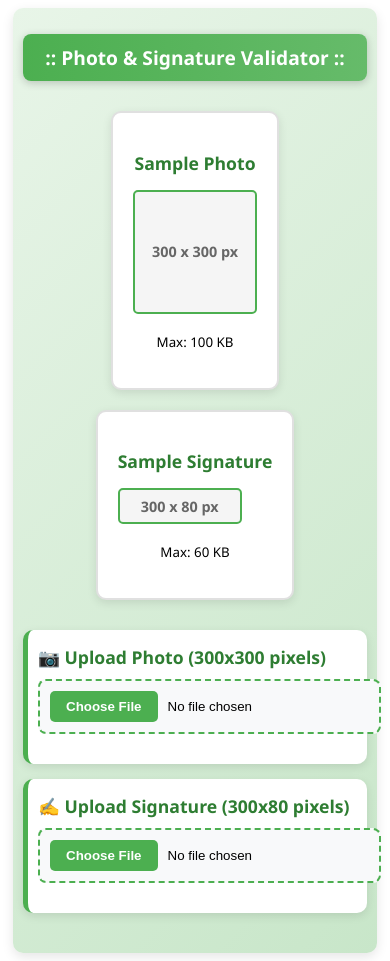
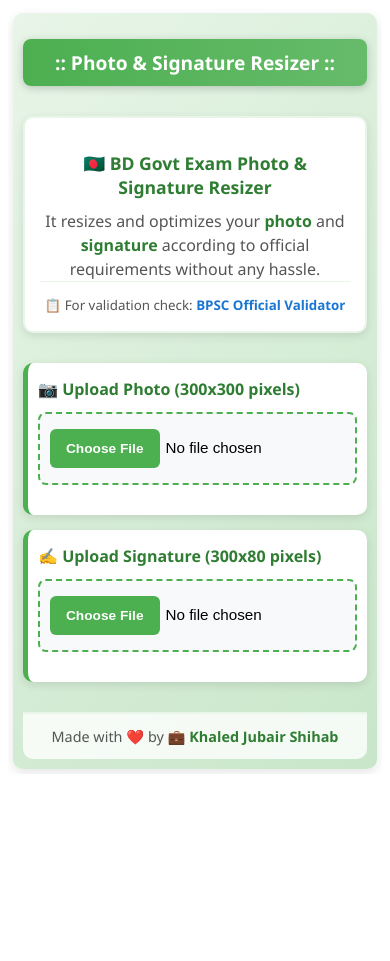
Before and after one commit to bymshihab/photo-signature-resizer, an Angular app: page / in a window 390 px wide. After the commit the page ends 844 px from the top, so only its background shows below. Built offline with nearby package versions, Linux system fonts and the light colour scheme.

Commit message:
feat: update README and HTML for Photo & Signature Resizer application

```diff
--- a/src/app/image-resizer/image-resizer.component.css
+++ b/src/app/image-resizer/image-resizer.component.css
@@ -1,3 +1,9 @@
+/* Global body styling to prevent unnecessary scrolling */
+:host {
+  display: block;
+  overflow-x: hidden;
+}
+
 /* Main container styling */
 .container {
   max-width: 1200px;
@@ -5,9 +11,9 @@
   padding: 20px;
   font-family: 'Segoe UI', Tahoma, Geneva, Verdana, sans-serif;
   background: linear-gradient(135deg, #e8f5e8 0%, #c8e6c9 100%);
-  min-height: 100vh;
   border-radius: 10px;
   box-shadow: 0 4px 12px rgba(0, 0, 0, 0.1);
+  overflow-x: hidden;
 }
 
 /* Header styling */
@@ -22,6 +28,54 @@ h2 {
   border-radius: 8px;
   box-shadow: 0 2px 8px rgba(0, 0, 0, 0.2);
   font-size: 1.4em;
+}
+
+/* Description section styling */
+.description-section {
+  text-align: center;
+  background: white;
+  padding: 20px;
+  margin: 20px 0;
+  border-radius: 10px;
+  box-shadow: 0 3px 10px rgba(0, 0, 0, 0.1);
+  border: 2px solid #e8f5e8;
+}
+
+.description-section h3 {
+  color: #2e7d32;
+  font-size: 1.3em;
+  margin-bottom: 10px;
+  font-weight: bold;
+}
+
+.description-section p {
+  color: #555;
+  font-size: 1.1em;
+  margin: 0;
+  line-height: 1.5;
+}
+
+.description-section strong {
+  color: #2e7d32;
+  font-weight: bold;
+}
+
+.validation-link {
+  margin-top: 15px;
+  padding-top: 10px;
+  border-top: 1px solid #e8f5e8;
+}
+
+.validation-link a {
+  color: #1976d2;
+  text-decoration: none;
+  font-weight: bold;
+  transition: all 0.3s ease;
+}
+
+.validation-link a:hover {
+  color: #0d47a1;
+  text-decoration: underline;
 }
 
 /* Upload container for side-by-side layout */
@@ -61,6 +115,8 @@ h2 {
   cursor: pointer;
   transition: all 0.3s ease;
   margin-bottom: 15px;
+  box-sizing: border-box;
+  font-size: 1em;
 }
 
 .file-input:hover {
@@ -77,6 +133,8 @@ h2 {
   cursor: pointer;
   margin-right: 10px;
   font-weight: bold;
+  font-size: 1em;
+  transition: all 0.3s ease;
 }
 
 .file-input::file-selector-button:hover {
@@ -156,50 +214,37 @@ h2 {
   transform: translateY(0);
 }
 
-/* Sample images container */
-.sample-container {
-  display: flex;
-  justify-content: center;
-  gap: 30px;
-  margin: 30px 0;
-  flex-wrap: wrap;
+/* Footer styling */
+.footer {
+  margin-top: 40px;
+  padding: 20px 0;
+  text-align: center;
+  border-top: 2px solid #e8f5e8;
+  background: rgba(255, 255, 255, 0.8);
+  border-radius: 0 0 10px 10px;
 }
 
-.sample-image {
-  text-align: center;
-  background: white;
-  padding: 20px;
-  border-radius: 10px;
-  box-shadow: 0 3px 10px rgba(0, 0, 0, 0.1);
-  border: 2px solid #e0e0e0;
+.footer-content p {
+  margin: 0;
+  color: #555;
+  font-size: 1em;
+  line-height: 1.5;
 }
 
-.sample-image h3 {
+.footer-content a {
   color: #2e7d32;
-  margin-bottom: 15px;
-  font-size: 1.1em;
+  text-decoration: none;
+  font-weight: bold;
+  transition: all 0.3s ease;
+  display: inline-flex;
+  align-items: center;
+  gap: 5px;
 }
 
-.sample-photo, .sample-signature {
-  border: 2px solid #4caf50;
-  border-radius: 5px;
-  background: #f5f5f5;
-  display: flex;
-  align-items: center;
-  justify-content: center;
-  color: #666;
-  font-weight: bold;
-  position: relative;
-}
-
-.sample-photo {
-  width: 150px;
-  height: 150px;
-}
-
-.sample-signature {
-  width: 150px;
-  height: 40px;
+.footer-content a:hover {
+  color: #1b5e20;
+  text-decoration: underline;
+  transform: translateY(-1px);
 }
 
 /* Responsive design */
@@ -235,6 +280,39 @@ h2 {
     font-size: 1.2em;
     padding: 10px;
   }
+
+  .description-section {
+    padding: 15px;
+    margin: 15px 0;
+  }
+
+  .description-section h3 {
+    font-size: 1.1em;
+  }
+
+  .description-section p {
+    font-size: 1em;
+  }
+
+  .file-input {
+    padding: 12px;
+    font-size: 1em;
+  }
+
+  .file-input::file-selector-button {
+    padding: 10px 14px;
+    font-size: 0.95em;
+    margin-right: 8px;
+  }
+
+  .footer {
+    margin-top: 30px;
+    padding: 15px 0;
+  }
+
+  .footer-content p {
+    font-size: 0.95em;
+  }
 }
 
 @media (max-width: 480px) {
@@ -268,4 +346,31 @@ h2 {
     padding: 10px 18px;
     font-size: 0.9em;
   }
+
+  .file-input {
+    padding: 15px 10px;
+    font-size: 0.95em;
+    border-width: 2px;
+  }
+
+  .file-input::file-selector-button {
+    padding: 12px 16px;
+    font-size: 0.9em;
+    margin-right: 6px;
+    border-radius: 6px;
+  }
+
+  .upload-section label {
+    font-size: 1em;
+    margin-bottom: 12px;
+  }
+
+  .footer {
+    margin-top: 20px;
+    padding: 12px 0;
+  }
+
+  .footer-content p {
+    font-size: 0.9em;
+  }
 }
--- a/src/app/image-resizer/image-resizer.component.html
+++ b/src/app/image-resizer/image-resizer.component.html
@@ -1,23 +1,20 @@
 <div class="container">
-  <h2>:: Photo & Signature Validator ::</h2>
+  <h2>:: Photo & Signature Resizer ::</h2>
 
-  <!-- Sample Images Section -->
-  <div class="sample-container">
-    <div class="sample-image">
-      <h3>Sample Photo</h3>
-      <div class="sample-photo">
-        300 x 300 px
-      </div>
-      <p><small>Max: 100 KB</small></p>
-    </div>
-    <div class="sample-image">
-      <h3>Sample Signature</h3>
-      <div class="sample-signature">
-        300 x 80 px
-      </div>
-      <p><small>Max: 60 KB</small></p>
-    </div>
+  <!-- Description Section -->
+  <div class="description-section">
+    <h3>🇧🇩 BD Govt Exam Photo & Signature Resizer</h3>
+    <p>It resizes and optimizes your <strong>photo</strong> and <strong>signature</strong> according to official requirements without any hassle.</p>
+    <p class="validation-link">
+      <small>
+        📋 For validation check:
+        <a href="http://bpsc.teletalk.com.bd/ncad/imsize.php" target="_blank" rel="noopener noreferrer">
+          BPSC Official Validator
+        </a>
+      </small>
+    </p>
   </div>
+
 
   <!-- Clear All Button -->
   <div class="clear-container" *ngIf="photoPreview || signaturePreview">
@@ -70,4 +67,16 @@
       </div>
     </div>
   </div>
+
+  <!-- Footer -->
+  <footer class="footer">
+    <div class="footer-content">
+      <p>
+        Made with ❤️ by
+        <a href="https://www.linkedin.com/in/khaled-jubair/" target="_blank" rel="noopener noreferrer">
+          💼 Khaled Jubair Shihab
+        </a>
+      </p>
+    </div>
+  </footer>
 </div>
```
Also changed, not shown: 1 other file (tests, documents, lock files or other folders).
